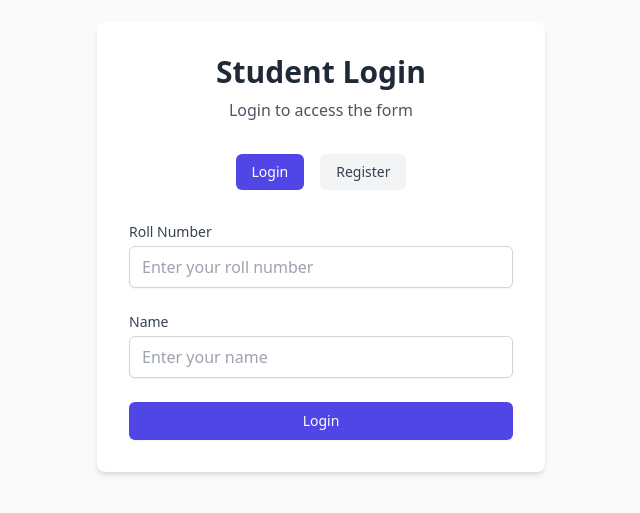
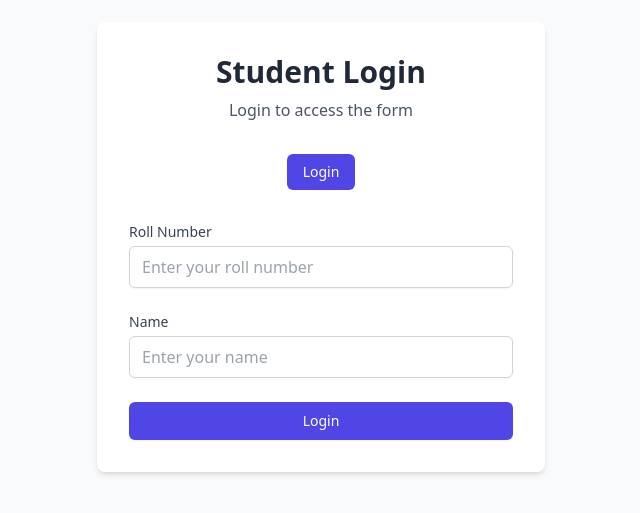
Before and after one commit to alvin-dotcom/Bajaj-task2, a React (Vite) app: page / in a window 1280 px wide. Shown: the part 153-666 px from the top of the page, without its empty margins (319-959 px from the left). Built offline with nearby package versions, Linux system fonts and the light colour scheme.

Commit message:
Update Login.tsx

```diff
--- a/src/components/Login.tsx
+++ b/src/components/Login.tsx
@@ -97,16 +97,7 @@ const Login: React.FC<LoginProps> = ({ onLoginSuccess, setUser }) => {
           >
             Login
           </button>
-          <button
-            onClick={() => setIsLogin(false)}
-            className={`px-4 py-2 text-sm font-medium rounded-md transition-colors ${
-              !isLogin
-                ? 'bg-indigo-600 text-white'
-                : 'bg-gray-100 text-gray-700 hover:bg-gray-200'
-            }`}
-          >
-            Register
-          </button>
+
         </div>
 
         {error && (
```
